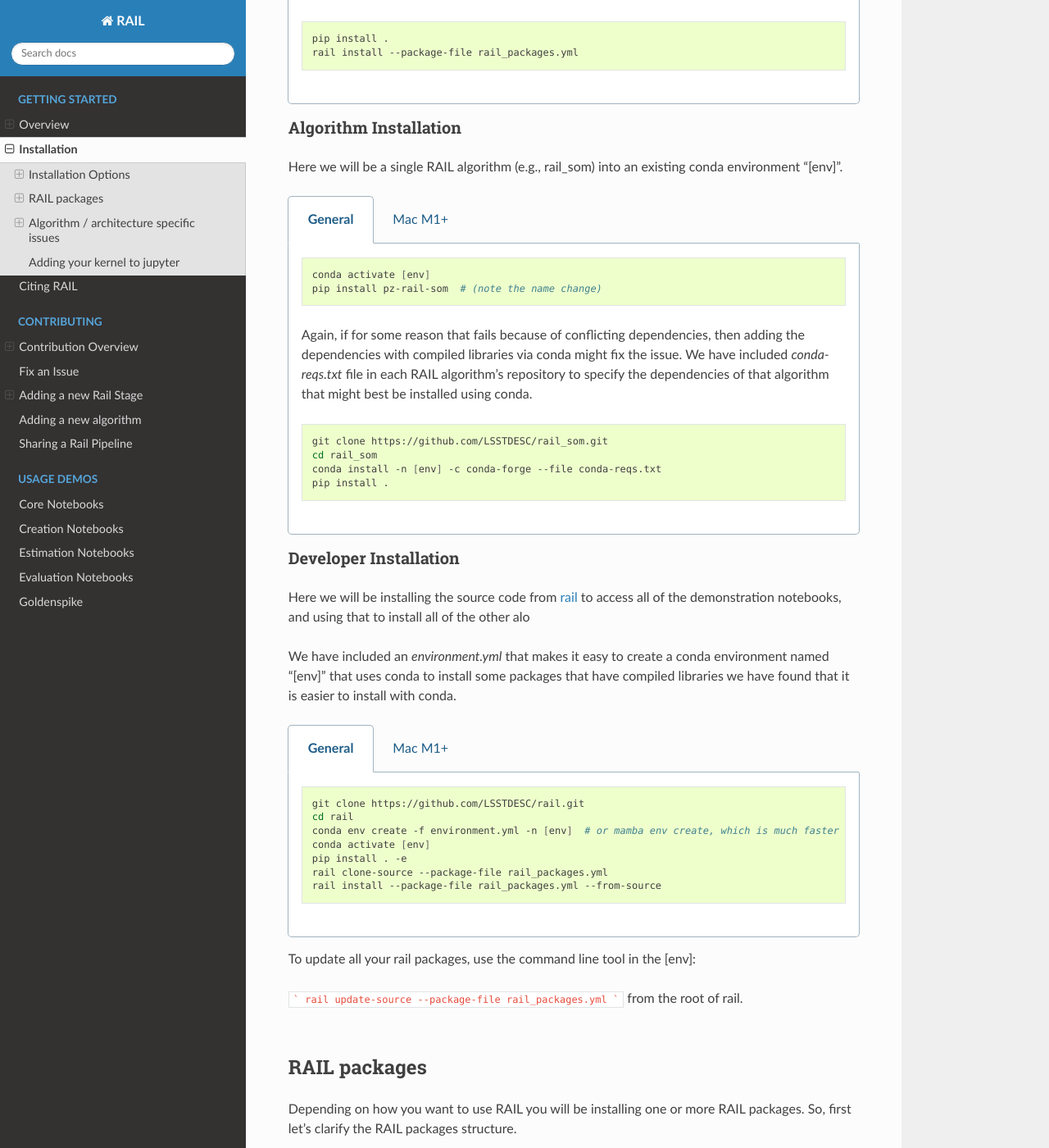
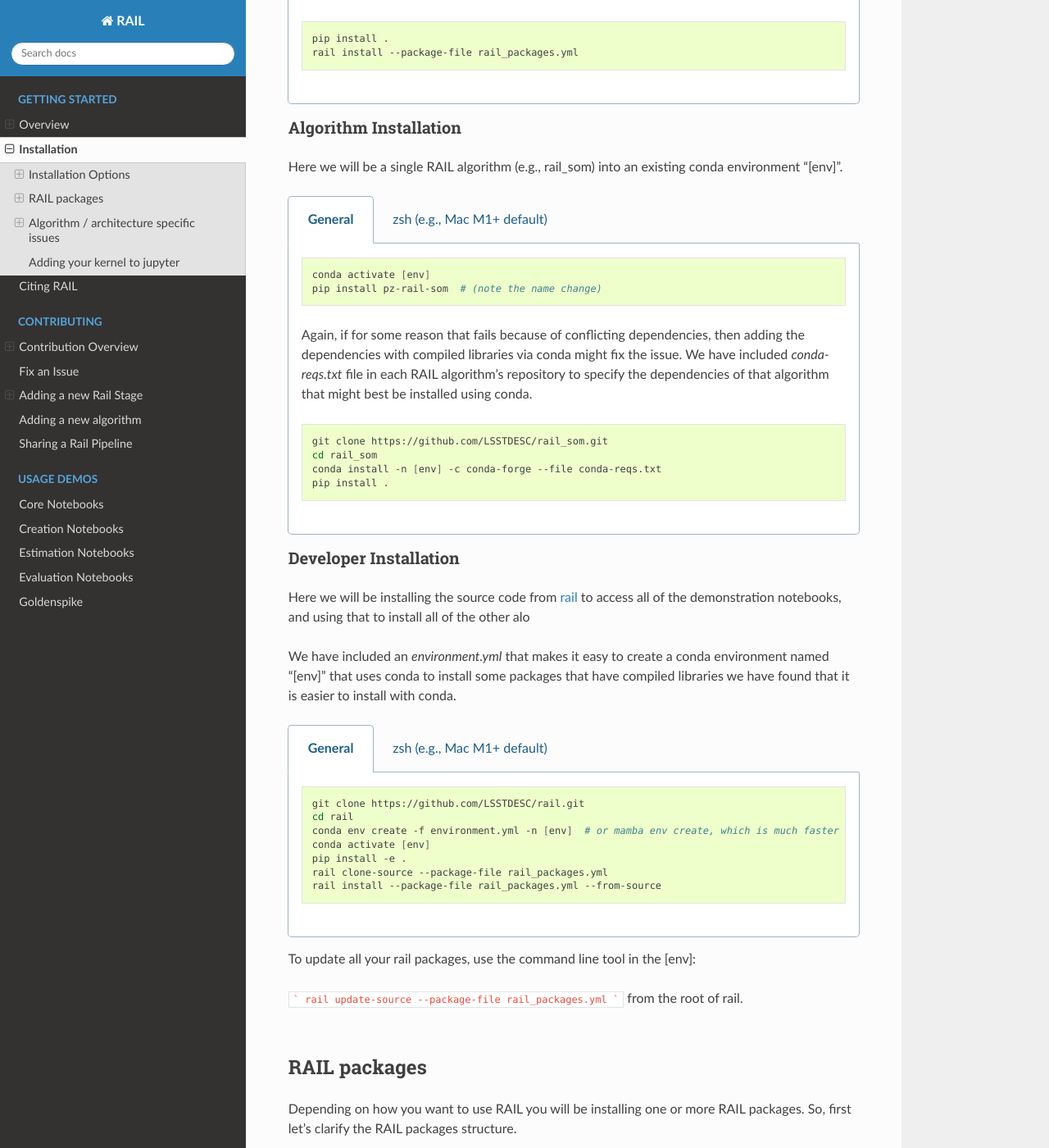
Before and after one commit to LSSTDESC/rail, a Sphinx documentation site: the page built from docs/source/installation.rst, in a window 1280 px wide and 1400 px high, scrolled down 1854 px. Shown: the whole window at 82% size. Built offline with Sphinx 7.4.7 and the Read the Docs theme 2.0.0, drawn with Linux system fonts in a browser that asks for light colours; pages that are not in the unit, such as notebooks, are missing from menus; the version number could not be read and is left out; some of the changed text lies outside the part shown.

Commit message:
fix installation (#91)
* fix installation

* Clarify installation instructions regarding zsh / M1 / MAC

* Update installation.rst - update delight tabs

* Update installation.rst - spaces

* Update installation.rst

---------

Co-authored-by: Olivia R. Lynn <olynn@andrew.cmu.edu>

```diff
--- a/docs/source/installation.rst
+++ b/docs/source/installation.rst
@@ -53,7 +53,7 @@
           jupyter-notebook examples/estimation_examples/RAIL_estimation_demo.ipynb
 
 
-   .. group-tab:: Mac M1+
+   .. group-tab:: zsh (e.g., Mac M1+ default)
 
       .. code-block:: bash
 
@@ -105,7 +105,7 @@
           rail install --package-file rail_packages.yml
 
 
-   .. group-tab:: Mac M1+
+   .. group-tab:: zsh (e.g., Mac M1+ default)
 
       .. code-block:: bash
 
@@ -149,7 +149,7 @@
           pip install .
 
 
-   .. group-tab:: Mac M1+
+   .. group-tab:: zsh (e.g., Mac M1+ default)
 
       .. code-block:: bash
 
@@ -184,12 +184,12 @@
           cd rail
           conda env create -f environment.yml -n [env]  # or mamba env create, which is much faster
           conda activate [env]
-          pip install . -e
+          pip install -e .
           rail clone-source --package-file rail_packages.yml
           rail install --package-file rail_packages.yml --from-source
 
 
-   .. group-tab:: Mac M1+
+   .. group-tab:: zsh (e.g., Mac M1+ default)
 
       .. code-block:: bash
 
@@ -281,7 +280,7 @@
 
 .. tabs::
 
-   .. group-tab:: General
+   .. tab:: General
 
       For Delight you should be able to just do:
 
@@ -290,7 +289,7 @@
           pip install pz-rail-delight
 
 
-   .. group-tab:: Mac M1+
+   .. tab:: Mac
 
       For Delight you should be able to just do:
 
```
Also changed, not shown: other parts of docs/source/installation.rst (+1 -2 lines).
